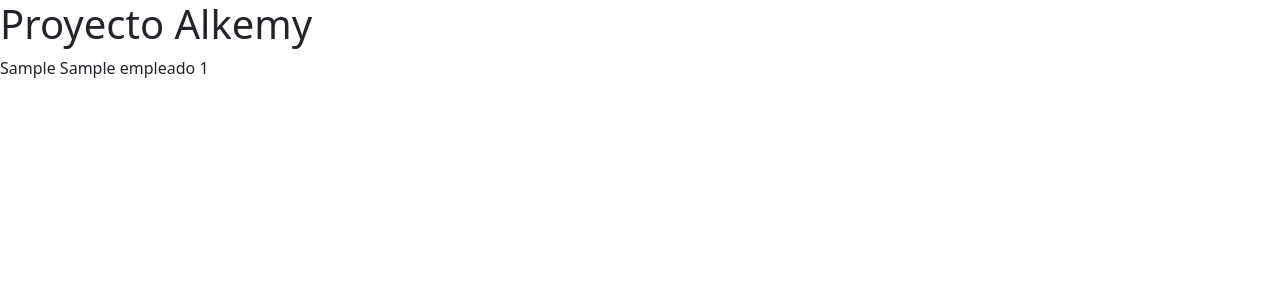
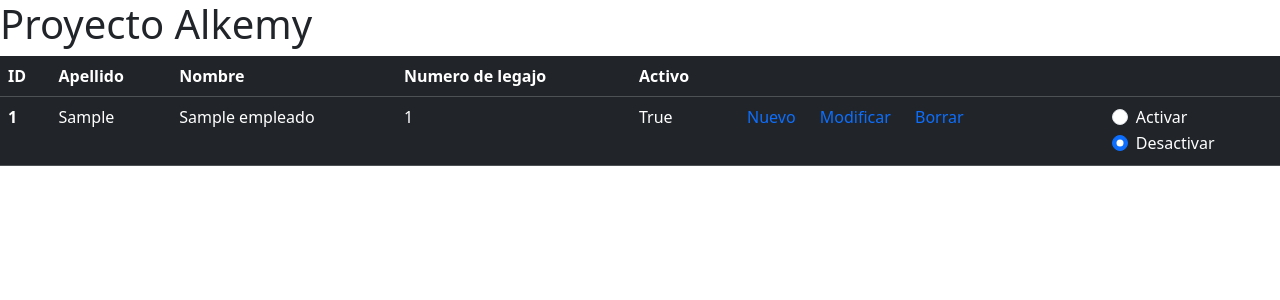
Before and after one commit to ALKEMY-BOOTCAMP/Squad1-AlkemyProject, a Django app: page /empleados/ in a window 1280 px wide. Shown: the top 300 px of the page. Run offline with Django 4.2, Linux system fonts and the light colour scheme; tables that the repository leaves empty hold one stand-in row (values such as "Sample post").

Commit message:
Se agrego en el registro de empleados las funciones de nuevo,activar y desactivar pero aun se debe hacer la fucion para esta ultima

```diff
--- a/reservas/urls.py
+++ b/reservas/urls.py
@@ -1,5 +1,5 @@
 from django.urls import path
-from reservas.views import actualizar_empleado,listar_empleados, crear_empleado
+from reservas.views import actualizar_empleado, listar_empleados, crear_empleado, borrar_empleado
 
 
 app_name = 'reservas'
@@ -7,6 +7,7 @@
 urlpatterns = [
     # Otras URLs de tu proyecto...
     path('', listar_empleados, name='listar_empleados'),
-    path('modificar/<int:id>/', actualizar_empleado, name='actualizar_empleado'),
-    path('crear/', crear_empleado, name='crear_empleado'),
+    path('modificar/<int:pk>', actualizar_empleado, name='actualizar_empleado'),
+    path('borrar/<int:pk>',borrar_empleado, name='borrar_empleado'),
+    path('crear/<int:pk>', crear_empleado, name='crear_empleado'),
 ]
--- a/reservas/views.py
+++ b/reservas/views.py
@@ -1,4 +1,4 @@
-from django.shortcuts import render, redirect
+from django.shortcuts import render, get_object_or_404 , redirect
 from .models import Empleado
 from .forms import EmpleadoForm
 
@@ -12,22 +12,25 @@
 
     })
 
-def actualizar_empleado(request, id):
+def actualizar_empleado(request, pk):
 
-    empleado = Empleado.objects.get(id=id)
+    empleado = Empleado.objects.get(id=pk)
 
     if request.method == 'POST':
         form = EmpleadoForm(request.POST, instance=empleado)
         if form.is_valid():
             form.save()
-            return redirect('empleados')  # Redireccionar a la página de empleados después de actualizar
+            return redirect('/empleados/')  # Redireccionar a la página de empleados después de actualizar
     else:
         form = EmpleadoForm(instance=empleado)
 
     return render(request, 'actualizar_empleado.html', {'form': form})
 
 
-def crear_empleado(request):
+def crear_empleado(request, pk):
+
+    empleado = Empleado.objects.get(id=pk)
+
     if request.method == 'POST':
         # Si el formulario fue enviado (POST request), procesarlo
         form = EmpleadoForm(request.POST)
@@ -35,7 +38,10 @@
             # El formulario es válido, procesar los datos
             nombre = form.cleaned_data['nombre']
             apellido = form.cleaned_data['apellido']
-            numero_legajo = form.cleaned_data['numero_legajo']
+            numero_de_legajo = form.cleaned_data['numero_de_legajo']
+            activo = form.cleaned_data['activo']
+            form.save()
+            return redirect('/empleados/')
             # Aquí puedes realizar acciones con los datos, como guardarlos en la base de datos
 
             # Redirigir a una página de éxito o hacer otra cosa después de procesar el formulario
@@ -44,3 +50,8 @@
         form = EmpleadoForm()
 
     return render(request, 'crear_empleado.html', {'form': form})
+
+def borrar_empleado(request, pk):
+    empleado_a_borrar = get_object_or_404(Empleado, pk=pk)
+    empleado_a_borrar.delete()
+    return redirect('/empleados/')
--- a/templates/crear_empleado.html
+++ b/templates/crear_empleado.html
@@ -4,7 +4,8 @@
     {% csrf_token %}
     {{ form.nombre.label_tag }} {{ form.nombre }}
     {{ form.apellido.label_tag }} {{ form.apellido }}
-    {{ form.numero_legajo.label_tag }} {{ form.numero_legajo }}
+    {{ form.numero_de_legajo.label_tag }} {{ form.numero_de_legajo }}
+    {{ form.activo.label_tag }} {{ form.activo }}
     <input type="submit" value="Guardar">
 </form>
 {% endblock contenido %}
--- a/templates/registro_empleados.html
+++ b/templates/registro_empleados.html
@@ -1,7 +1,50 @@
 {% extends 'base.html' %}
 {% block contenido %}
-{% for empleado in empleados  %}
-<p>{{empleado.apellido}} {{empleado.nombre}} {{empleado.numero_de_legajo}}</p>
 
-{% endfor %}
+<table class="table table-dark table-hover">
+  <thead>
+    <tr>
+      <th scope="col">ID</th>
+      <th scope="col">Apellido</th>
+      <th scope="col">Nombre</th>
+      <th scope="col">Numero de legajo</th>
+      <th scope="col">Activo</th>
+      <th scope="col"></th>
+      <th scope="col"></th>
+    </tr>
+  </thead>
+  <tbody>
+    {% for empleado in empleados  %}
+
+
+      <tr>
+        <th scope="row">{{empleado.pk}}</th>
+        <td>{{empleado.apellido}}</td>
+        <td>{{empleado.nombre}}</td>
+        <td>{{empleado.numero_de_legajo}}</td>
+        <td>{{empleado.activo}}</td>
+        <td>
+            <a href="{% url 'reservas:crear_empleado' empleado.pk%}" style="margin:10px; text-decoration: none;">Nuevo</a>
+            <a href="{% url 'reservas:actualizar_empleado' empleado.pk%}" style="margin:10px; text-decoration: none;">Modificar</a>
+            <a href="{% url 'reservas:borrar_empleado' empleado.pk%}" style="margin:10px; text-decoration: none;">Borrar</a>
+            <td>
+                <div class="form-check">
+                    <input class="form-check-input" type="radio" name="flexRadioDefault" id="flexRadioDefault1">
+                    <label class="form-check-label" for="flexRadioDefault1">
+                      Activar
+                    </label>
+                  </div>
+                  <div class="form-check">
+                    <input class="form-check-input" type="radio" name="flexRadioDefault" id="flexRadioDefault2" checked>
+                    <label class="form-check-label" for="flexRadioDefault2">
+                      Desactivar
+                    </label>
+            </div>
+        </td>
+
+        </td>
+      </tr>
+   {% endfor %}
+</tbody>
+</table>
 {% endblock contenido %}
```
